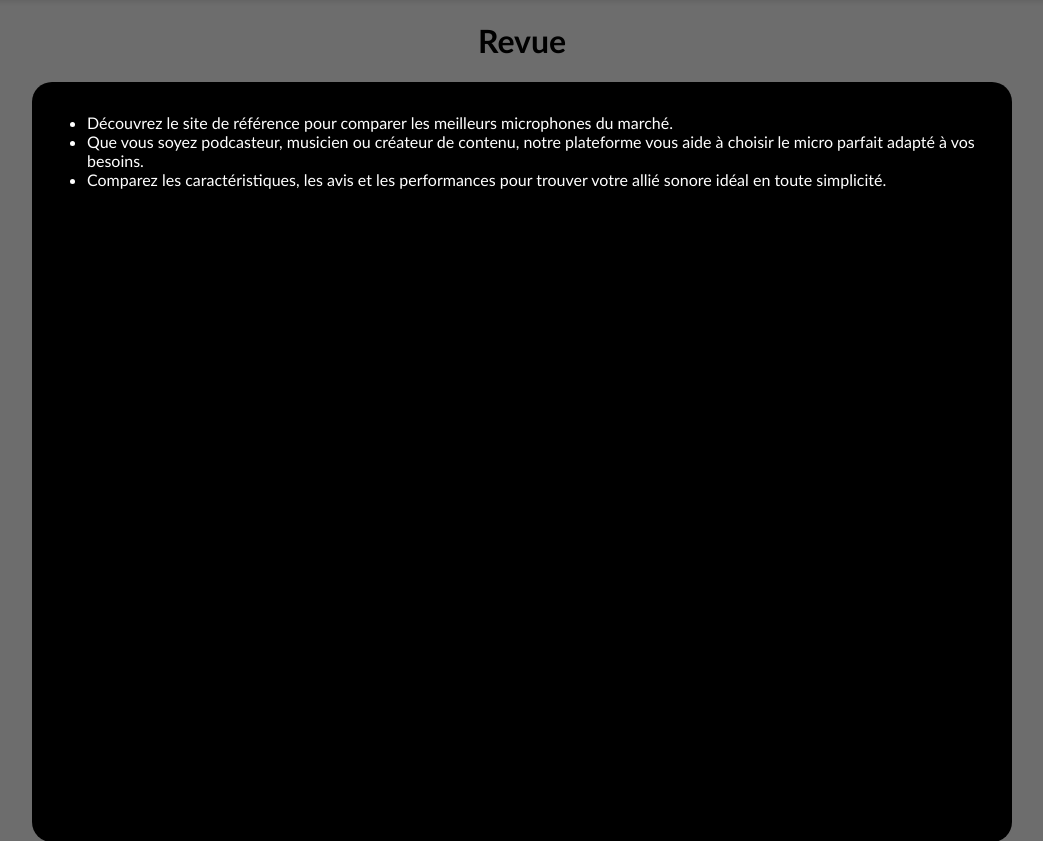
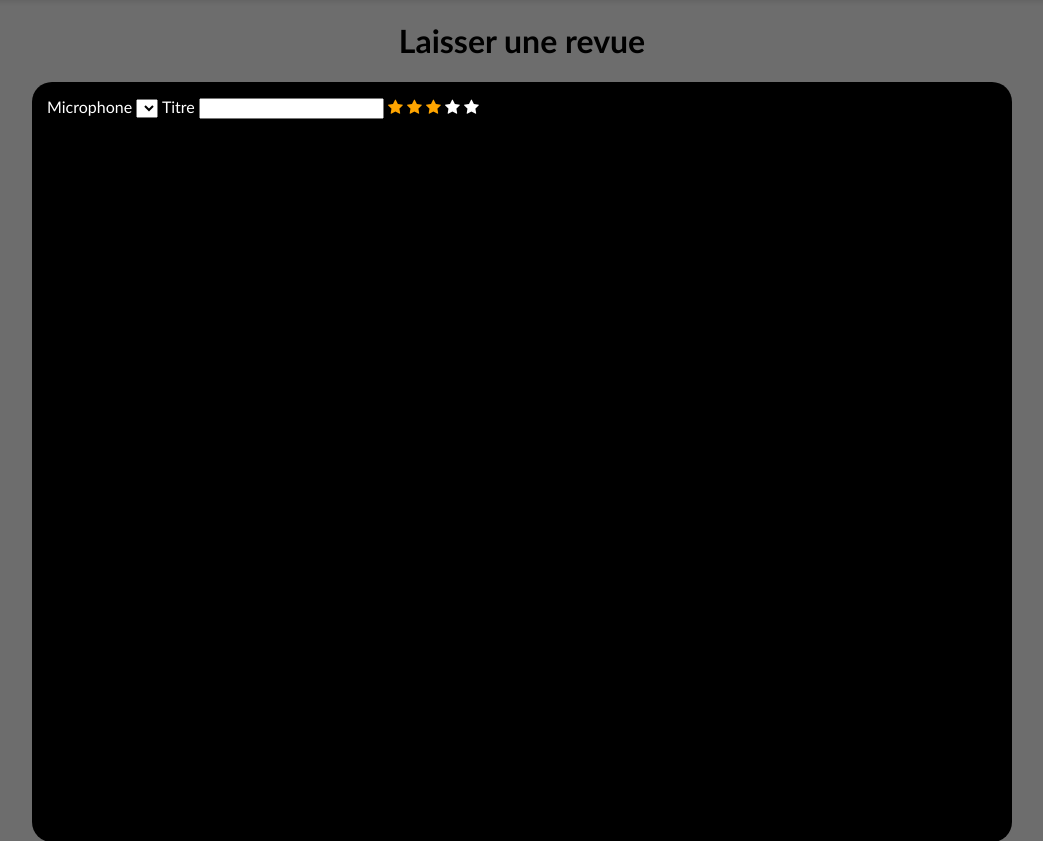
Before and after one commit to Sun-Cy/ProjetWebFinal, a PHP site: page /review.php in a window 1280 px wide. Shown: the part 83-924 px from the top of the page, without its empty margins (118-1161 px from the left). Run offline with PHP 8.4, Linux system fonts and the light colour scheme; tables that the repository leaves empty or names only in its code hold one stand-in row (values such as "Sample post"); lists and menus that the app fills with data are empty.

Commit message:
commence la page review

```diff
--- a/classe/PDOFactory.php
+++ b/classe/PDOFactory.php
@@ -1,5 +1,5 @@
 <?php
-  define('MYSQL_SERVER', 'mysql:host=localhost;dbname=dbLocation;charset=utf8');
+  define('MYSQL_SERVER', 'mysql:host=localhost;dbname=Microphone;charset=utf8');
   define('SQL_USER', 'root');
   define('SQL_PASS', '');
 
--- a/css/style.css
+++ b/css/style.css
@@ -9,6 +9,10 @@
 .center{
     text-align: center;
 }
+
+.checked { /* for Star system*/
+    color: orange;
+  }
 
 /* Reset default body margin and padding */
 body, html {
@@ -25,7 +29,7 @@ body {
     font-family: 'Calibri', sans-serif;
 }
 
-article {
+article, form {
     background-color: var(--noir);
     margin: auto;
     max-width: 980px;
--- a/js/script.js
+++ b/js/script.js
@@ -1,14 +1,16 @@
 
 //Ecrie par Cerik Caron
-document.addEventListener('DOMContentLoaded', () => {
-    const toggleButton = document.querySelector('.menu-toggle');
-    const menuItems = document.querySelector('.menu-items');
+// pour les etoiles
+let etoile = document.getElementsByClassName("fa-star");
+for(let i = 0; i<etoile.length; i++){
+    etoile[i].addEventListener("click", etoileHighlight);
+};
+console.log(etoile);
 
-    toggleButton.addEventListener('click', () => {
-        menuItems.classList.toggle('show');
-    });
-});
-
+//fontion pour highlight les etoiles
+function etoileHighlight(){
+    this.toggle('checked')
+}
 
 //fin
 
--- a/review.php
+++ b/review.php
@@ -1,12 +1,42 @@
-<?php include_once("inc/header.php"); ?>
+<?php
+require_once("./classe/PDOFactory.php");
+include_once("inc/header.php");
 
-<h1 class="center">Revue</h1>
-<article>
-    <ul>
-        <li>Découvrez le site de référence pour comparer les meilleurs microphones du marché. </li>
-        <li>Que vous soyez podcasteur, musicien ou créateur de contenu, notre plateforme vous aide à choisir le micro parfait adapté à vos besoins. </li>
-        <li>Comparez les caractéristiques, les avis et les performances pour trouver votre allié sonore idéal en toute simplicité.</li>
-    </ul>
-</article>
+$conn = PDOFactory::getMySQLConnection();?>
+
+<!--link pour les etoiles-->
+<link rel="stylesheet" href="https://cdnjs.cloudflare.com/ajax/libs/font-awesome/4.7.0/css/font-awesome.min.css">
+
+<h1 class="center">Laisser une revue</h1>
+<form>
+    <!-- List des micros dans la base de donne -->
+    <label for="micro">Microphone</label>
+    <select name="micro" id="micro">
+        <?php
+
+        $bddResults = $conn->query(
+            'SELECT m.idMicro, concat(m.modele, " ",ma.marque) FROM microphone AS m
+            JOIN marque AS ma ON m.idMicro=ma.marque;');
+            while($fetchData = $bddResults->fetch()){
+                echo '<option value='.$fetchData[0].'>'.$fetchData[0].'<option>';
+            };
+        ?>
+    </select>
+
+    <!-- Titre de la revue -->
+    <label for="titre">Titre</label>
+    <input type="text" name="titre" id="titre">
+
+    <!-- nombre etoile sur 5 -->
+    <span id="star" class="fa fa-star checked"></span>
+    <span id="star" class="fa fa-star checked"></span>
+    <span id="star" class="fa fa-star checked"></span>
+    <span id="star" class="fa fa-star"></span>
+    <span id="star" class="fa fa-star"></span>
+
+    <!-- texte de la revue -->
+
+    <!-- Button submit -->
+</form>
 
 <?php include_once("inc/footer.php"); ?>
```
